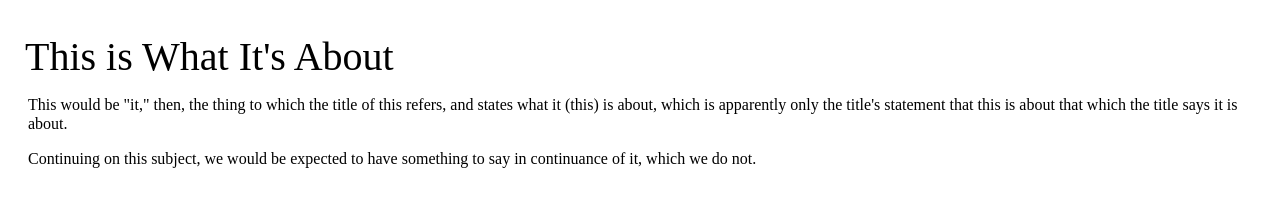
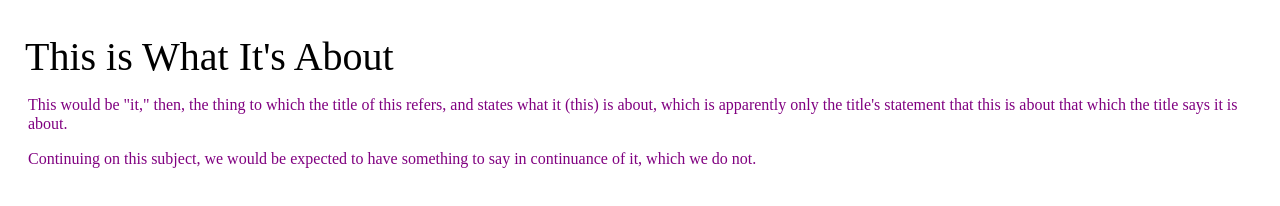
Before and after one commit to yvictorck/cooper-union-class, a website: page files/index.html in a window 1280 px wide. Drawn offline with Linux system fonts and the light colour scheme.

Commit message:
made purple

```diff
--- a/files/css/style.css
+++ b/files/css/style.css
@@ -1,3 +1,3 @@
 html { font-size:62.5%; }
 h1 { font-size:4rem; line-height:1.1em; margin:35px 10px 0 25px; }
-p { font-size:1.6rem; line-height:1.2em; margin:1em 10px 0 28px; }
+p { font-size:1.6rem; line-height:1.2em; margin:1em 10px 0 28px; color: purple; }
```
